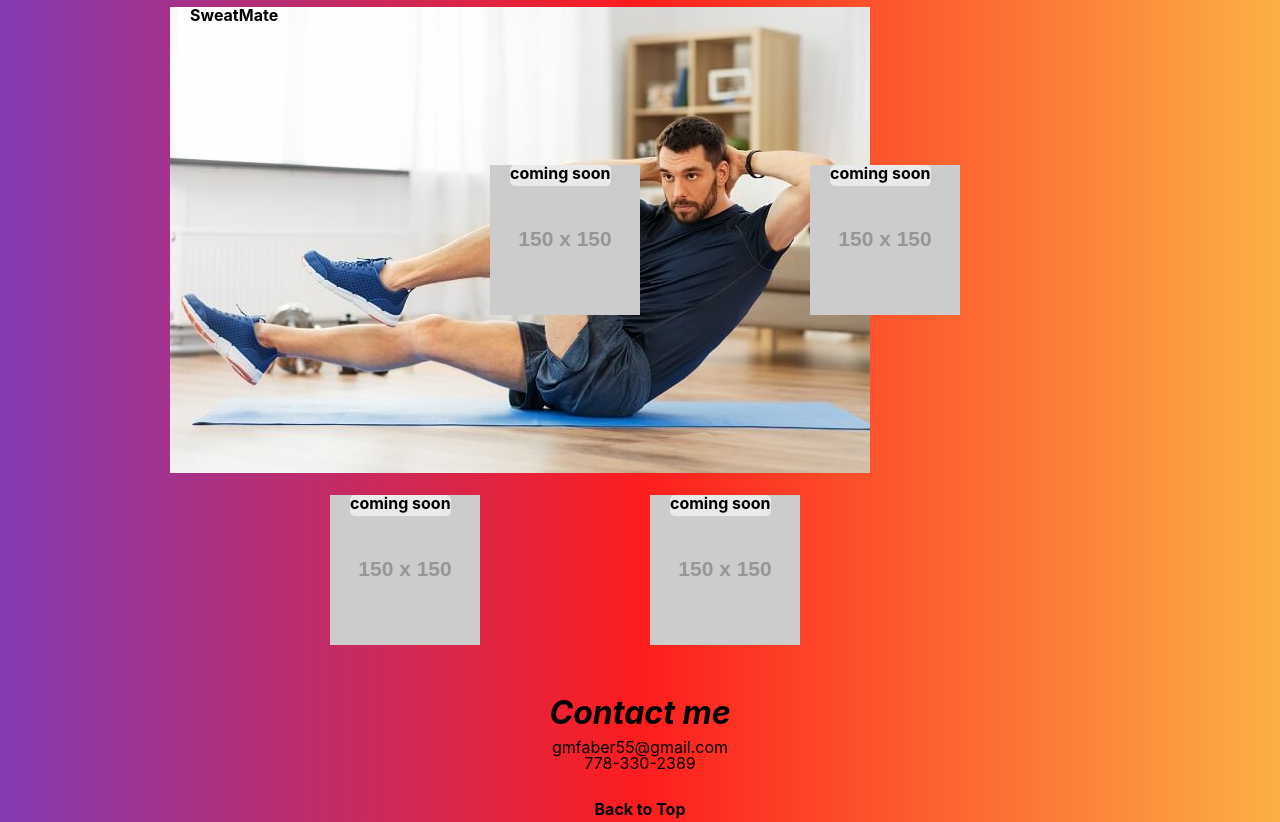
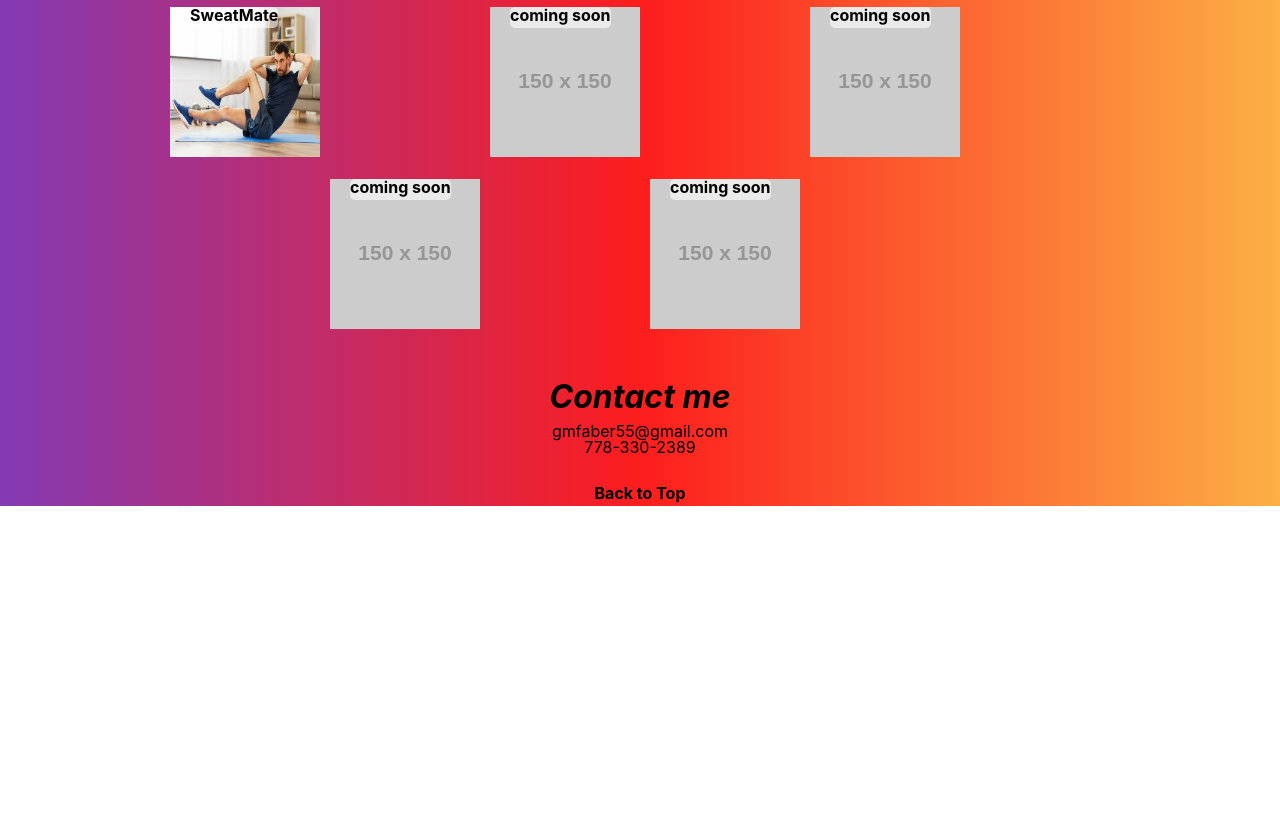
Before and after one commit to gfaber1/Professional-Portfolio, a plain HTML site: page index.html in a window 1280 px wide. Shown: the part 1156-1978 px from the top of the page. After the commit the page ends 1662 px from the top, so only its background shows below. Drawn offline with Linux system fonts and the light colour scheme; placeholder pictures from the web are drawn by us.

Commit message:
resised images

```diff
--- a/assets/style.css
+++ b/assets/style.css
@@ -149,8 +149,14 @@ p {
 
   .item {
     padding: 10px;
+  }
 
+  .item img {
+    width: 150px;
+    height: 150px
   }
+
+
 
   .contact {
     text-align: center;
```
